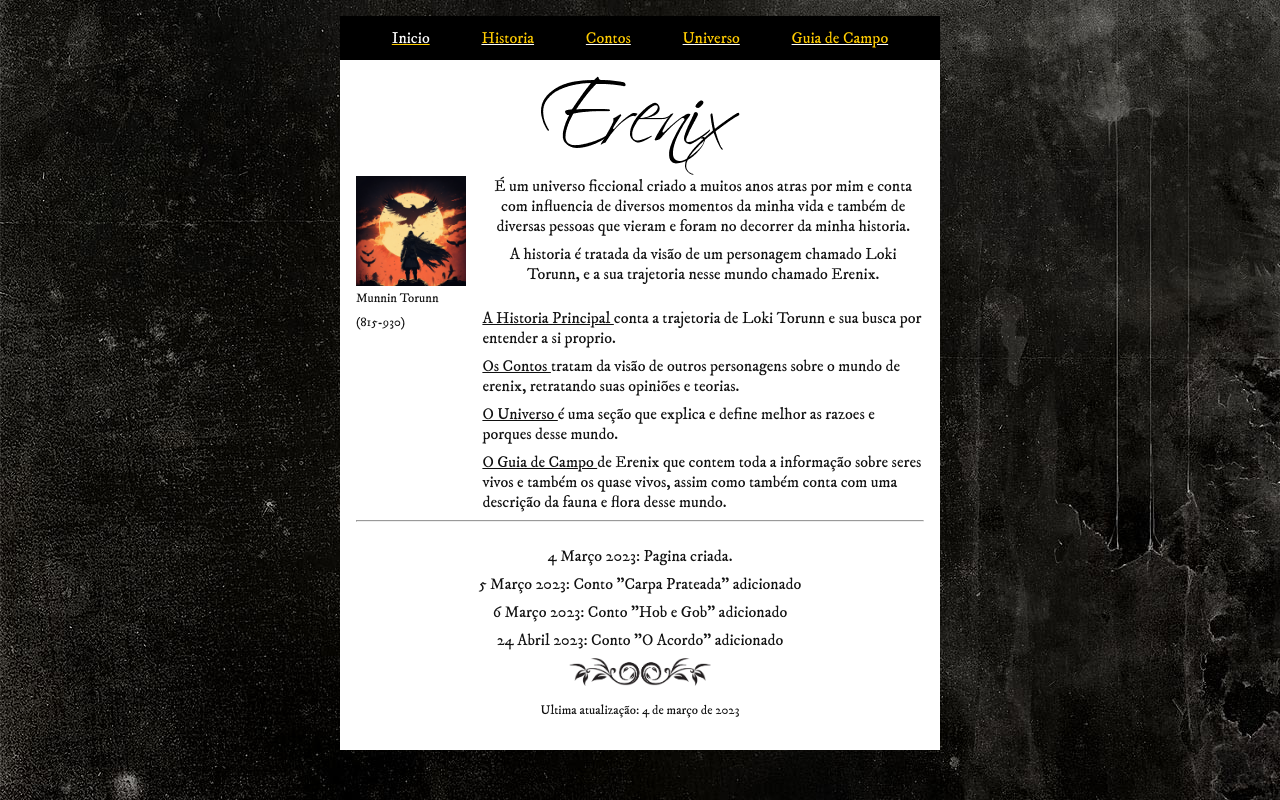
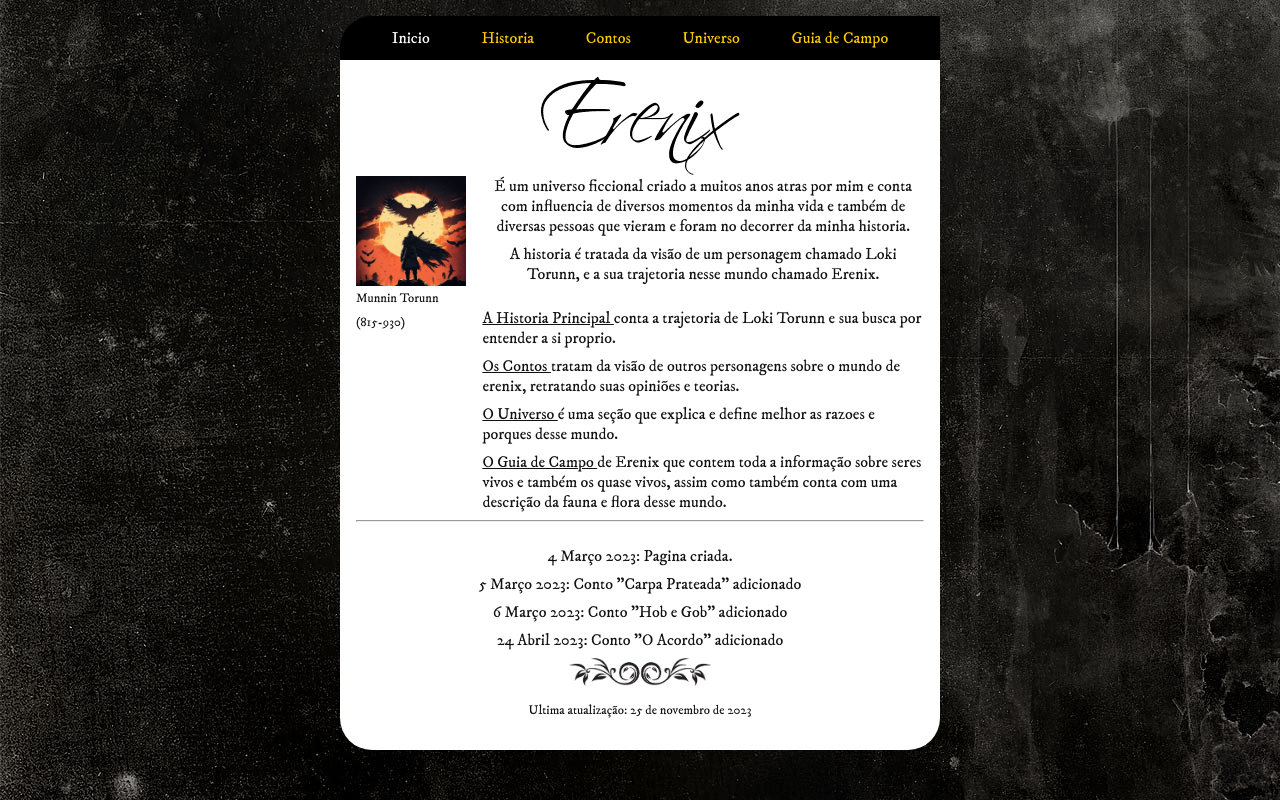
Before and after one commit to YuriDonato/talesoferenix, a React (Create React App) app: page / in a window 1280 px wide. Built offline with nearby package versions, Linux system fonts and the light colour scheme.

Commit message:
Update
Style update

```diff
--- a/src/components/Header/styles.ts
+++ b/src/components/Header/styles.ts
@@ -6,6 +6,7 @@ export const Header = styled.div`
   width: 100%;
   height: fit-content;
   background-color: black;
+  border-top-left-radius: 2rem;
 `
 
 export const Container = styled.ul`
@@ -31,7 +32,7 @@ export const Button = styled(Link)`
   color: ${cores.amarelo};
   // background-color: ${cores.pretaOpacity};
   // border-radius: 1rem;
-  text-decoration: underline;
+  // text-decoration: underline;
   text-decoration-color: white;
   &:hover {
     color: white;
@@ -45,7 +46,7 @@ export const Links = styled.li`
   }
 
   .current {
-    text-decoration: underline;
+    // text-decoration: underline;
     color: white;
     text-decoration-color: ${cores.amarelo};
   }
--- a/src/components/HomeCard/index.tsx
+++ b/src/components/HomeCard/index.tsx
@@ -3,6 +3,7 @@ import * as S from './styles'
 import erenix from '../../assets/images/erenixlogo.png'
 import munnin from '../../assets/images/munnin-frontpage.png'
 import decoImg from '../../assets/images/bottom-ornament.png'
+import { lastUpdate } from '../../data/lastUpdate'
 
 const HomeCard = () => {
   return (
@@ -57,7 +58,7 @@ const HomeCard = () => {
         <S.Text>6 Março 2023: Conto &quot;Hob e Gob&quot; adicionado</S.Text>
         <S.Text>24 Abril 2023: Conto &quot;O Acordo&quot; adicionado</S.Text>
         <img src={decoImg} alt="detalhe de baixo" />
-        <S.MiniText>Ultima atualização: 4 de março de 2023</S.MiniText>
+        <S.MiniText>Ultima atualização: {lastUpdate}</S.MiniText>
       </S.UpdatedText>
     </S.Container>
   )
--- a/src/components/HomeCard/styles.ts
+++ b/src/components/HomeCard/styles.ts
@@ -2,7 +2,10 @@ import styled from 'styled-components'
 import { MainCard, cores, texto } from '../../styles'
 import { Link } from 'react-router-dom'
 
-export const Container = styled(MainCard)``
+export const Container = styled(MainCard)`
+  border-bottom-right-radius: 2rem;
+  border-bottom-left-radius: 2rem;
+`
 
 export const Logo = styled.img`
   max-width: 100%;
@@ -28,6 +31,10 @@ export const Button = styled(Link)`
   color: ${cores.preta};
   text-decoration: underline;
   text-decoration-color: ${cores.preta};
+  &:hover {
+    color: ${cores.amarelo};
+    text-decoration-color: ${cores.amarelo};
+  }
 `
 
 export const SecondaryText = styled.div`
--- /dev/null
+++ b/src/data/lastUpdate.tsx
@@ -0,0 +1 @@
+export const lastUpdate = '25 de novembro de 2023'
```
